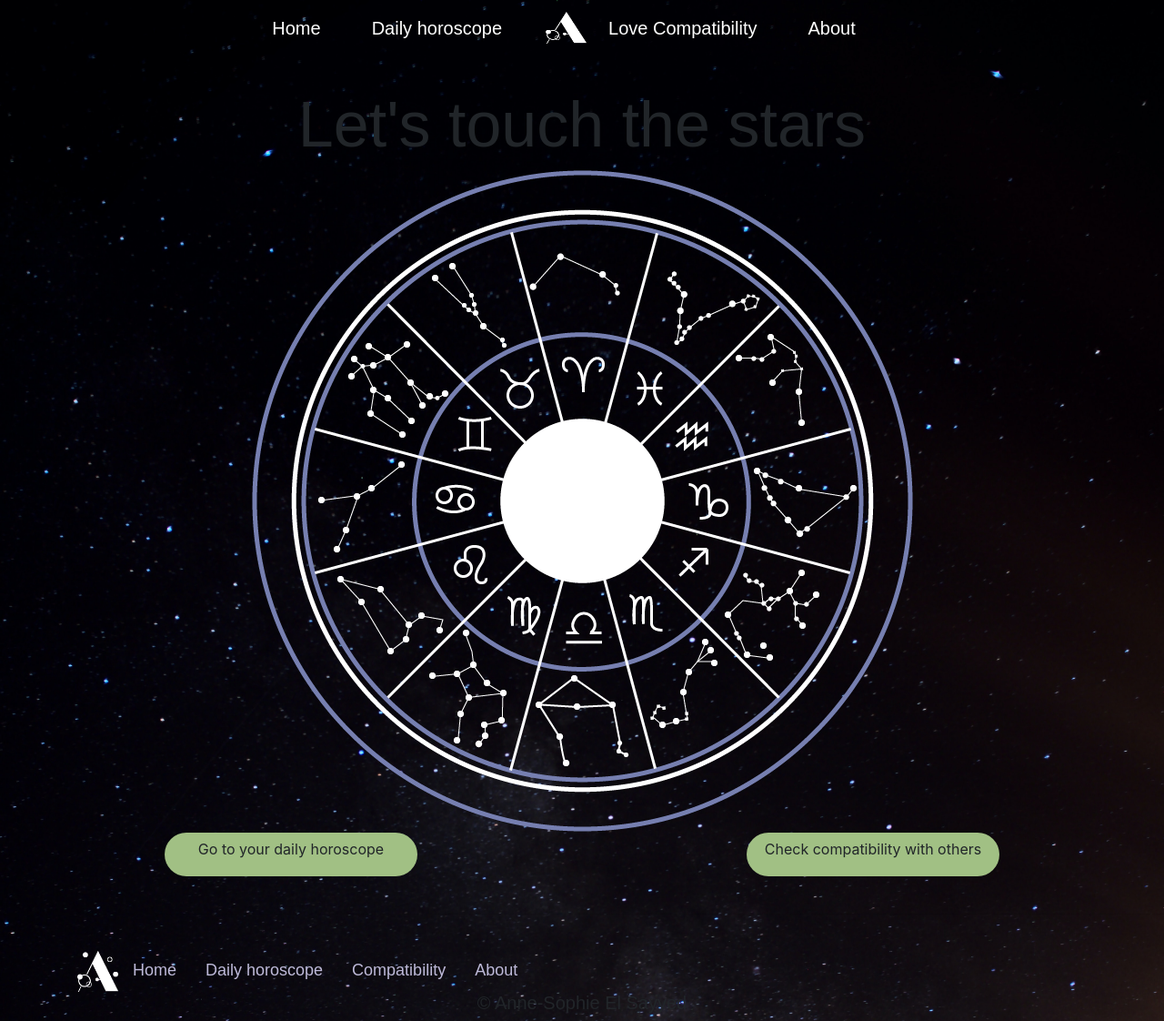
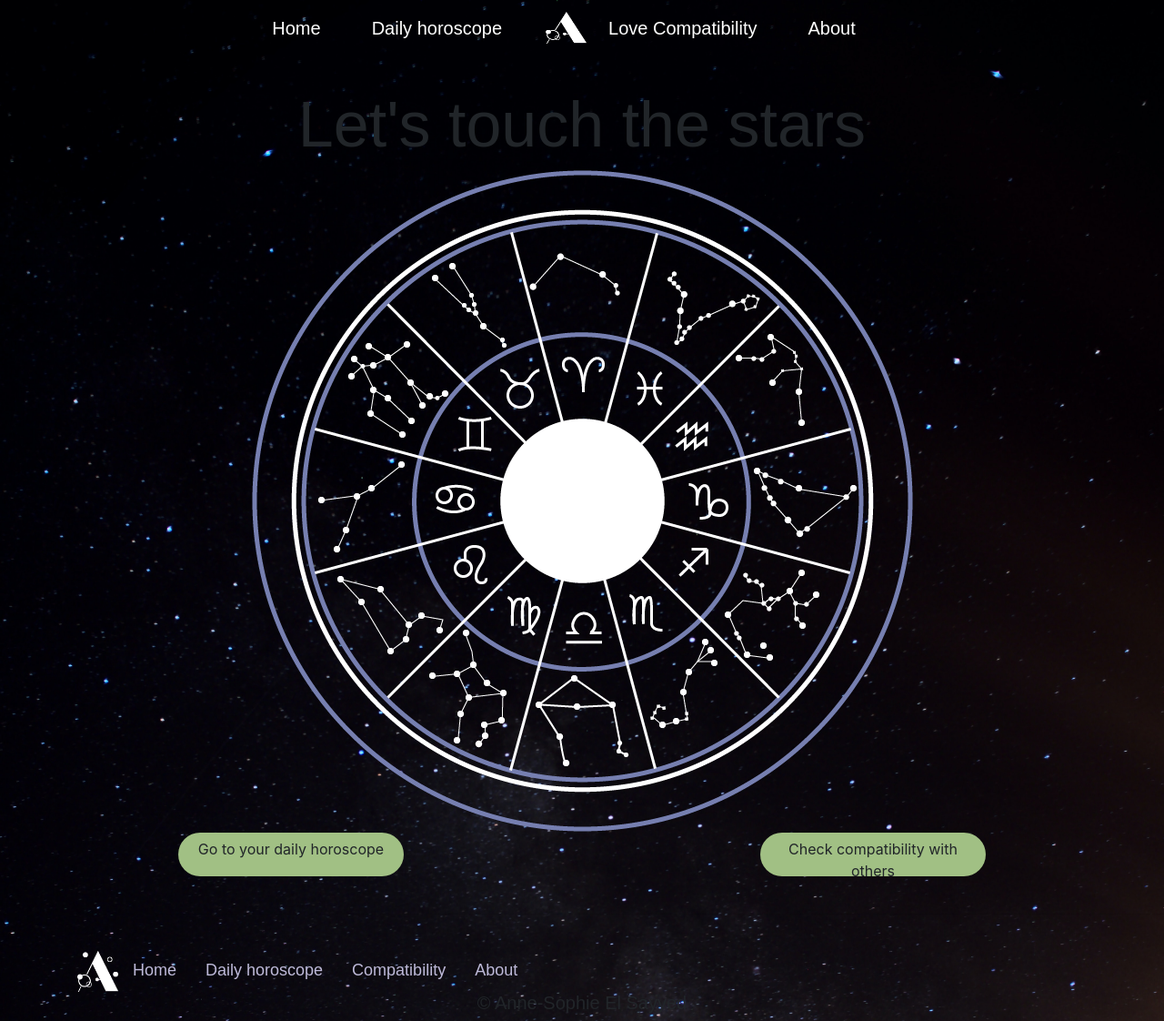
Before and after one commit to aleyyana/aurora, a Vue app: page / in a window 1280 px wide. Shown: the whole page at 91% size. Built offline with nearby package versions, Linux system fonts and the light colour scheme; a web font is replaced by a local one; what vue-kinesis would draw is missing.

Commit message:
test animations

```diff
--- a/package.json
+++ b/package.json
@@ -9,6 +9,7 @@
   },
   "dependencies": {
     "bootstrap-vue": "^2.23.1",
+    "epic-spinners": "^2.0.0",
     "vue": "^3.2.45",
     "vue-axios": "^3.5.2",
     "vue-glitched-writer": "^1.2.2",
--- a/src/App.vue
+++ b/src/App.vue
@@ -3,6 +3,7 @@ import { RouterLink, RouterView } from 'vue-router';
 </script>
 
 <template>
+
     <div class="container-fluid">
     <nav class="navbar navbar-expand-xl justify-content-center align-item-flex">
         <ul class="nav navbar-nav">
@@ -47,8 +48,6 @@ height: 45px;
 
 }
 
-
-
 </style>
 
 <script>
--- a/src/views/HomeView.vue
+++ b/src/views/HomeView.vue
@@ -6,7 +6,7 @@
       <div class="main-title">
         <h1> {{ title }}</h1>
       </div>
-      <div class="center" width="20px">
+      <div class="center">
           <img class="main-image" src="../assets/img/circle.png" alt="">
       </div>
 
@@ -32,7 +32,7 @@ h1{
 .center{
   display: flex;
   justify-content: center;
-  size: 50px;
+  size: 25px;
 }
 
 .btn-center{
@@ -41,12 +41,12 @@ h1{
 }
 
 .btn{
-  width: 280px;
+  width: 250px;
   height: 50px;
   background: #A1C084 0% 0% no-repeat padding-box;
   border-radius: 43px;
-  opacity: 1;
 }
+
 </style>
 
 <script>
```
Also changed, not shown: 1 other file (tests, documents, lock files or other folders).
